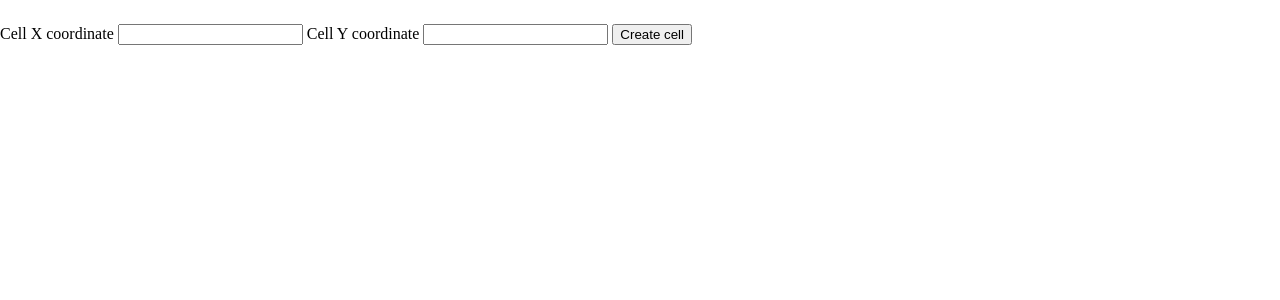
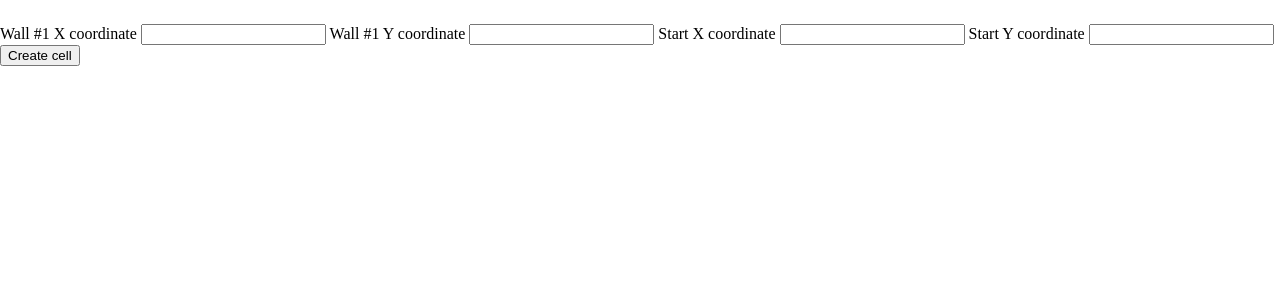
Before and after one commit to jesse-van-mourik/PythonPlayground, a Flask app: page /cellform in a window 1280 px wide. Shown: the part 48-348 px from the top of the page. Run offline with Flask 2, Linux system fonts and the light colour scheme.

Commit message:
Provide a start point

```diff
--- a/petproject/main.py
+++ b/petproject/main.py
@@ -18,7 +18,11 @@ def display_cell_form():
 @bp.route('/board', methods=('POST',))
 def create_cell():
     board = Board(25, 25)
-    x = int(request.form['cellx']) - 1
-    y = int(request.form['celly']) - 1
-    board.board[x][y].comment = 'wall'
+    wall1x = int(request.form['wall1x']) - 1
+    wall1y = int(request.form['wall1y']) - 1
+    board.board[wall1x][wall1y].comment = 'wall'
+
+    startx = int(request.form['startx']) - 1
+    starty = int(request.form['starty']) - 1
+    board.board[startx][starty].comment = 'start'
     return render_template('board.html', board=board.board)
--- a/petproject/static/board.css
+++ b/petproject/static/board.css
@@ -11,6 +11,10 @@
     background-color: black;
 }
 
+.cell.start{
+    background-color: green;
+}
+
 .center-table{
     display: flex;
     justify-content: center;
--- a/petproject/templates/board.html
+++ b/petproject/templates/board.html
@@ -9,6 +9,8 @@
         <td>
             {% if cell['comment']=="wall" %}
             <div class="cell wall"></div>
+            {% elif cell['comment']=="start" %}
+            <div class="cell start"></div>
             {% else %}
             <div class="cell empty"></div>
             {% endif %}
--- a/petproject/templates/cellform.html
+++ b/petproject/templates/cellform.html
@@ -3,10 +3,15 @@
 {% block content %}
 
 <form action="board" method="post">
-    <label for="cellx">Cell X coordinate</label>
-    <input type="number" id="cellx" name="cellx">
-    <label for="celly">Cell Y coordinate</label>
-    <input type="number" id="celly" name="celly">
+    <label for="wall1x">Wall #1 X coordinate</label>
+    <input type="number" id="wall1x" name="wall1x">
+    <label for="wall1y">Wall #1 Y coordinate</label>
+    <input type="number" id="wall1y" name="wall1y">
+    <label for="startx">Start X coordinate</label>
+    <input type="number" id="startx" name="startx">
+    <label for="starty">Start Y coordinate</label>
+    <input type="number" id="starty" name="starty">
+
     <input type="submit" value="Create cell">
 </form>
 {% endblock %}
```
